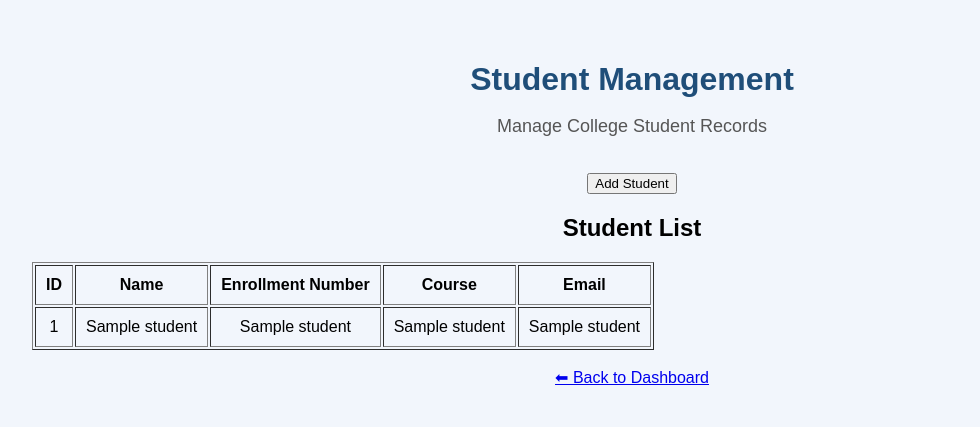
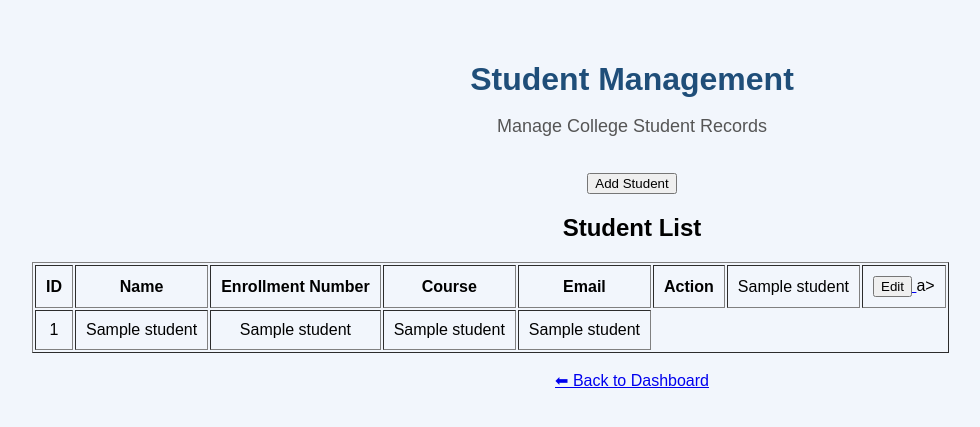
Before and after one commit to krishnachauhan0204-collab/College-ERP-Management-System, a Python web app: template templates/students.html in a window 1280 px wide. Shown: the top 427 px of the page, without its empty margins (8-988 px from the left). Run offline with Jinja, Linux system fonts and the light colour scheme; the template is opened without the code that fills it: most values are stand-ins (such as "Sample title", 1, 10 or a date in 2020).

Commit message:
Update students.html

```diff
--- a/templates/students.html
+++ b/templates/students.html
@@ -27,6 +27,14 @@
                 <th>Enrollment Number</th>
                 <th>Course</th>
                 <th>Email</th>
+                <th>Action</th>
+                <td>{{student[4]}}</td>
+                <td>
+                    <a href="/edit-student/
+                        {{ student[0]}}">
+                        <button>Edit</button>
+                    </a>a>
+                </td>
             </tr>
 
             {% for student in students %}
```
